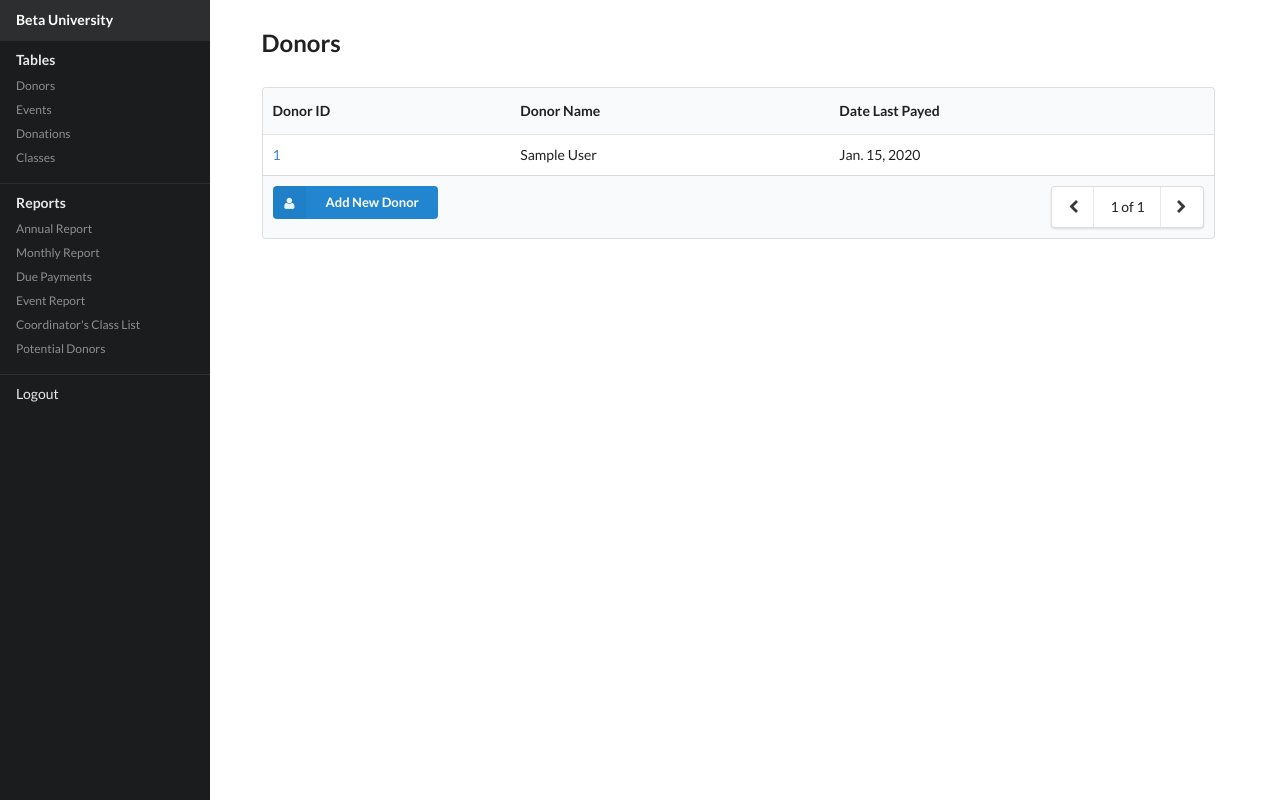
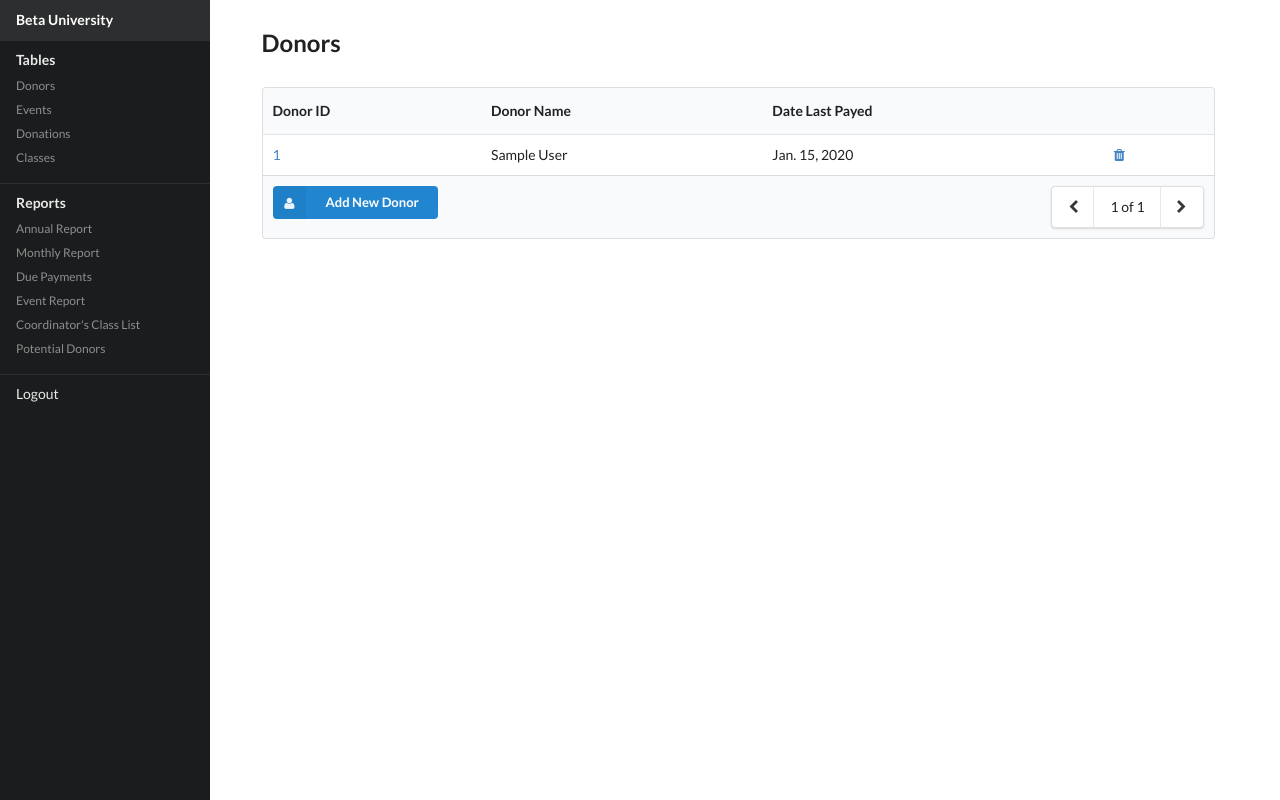
Before and after one commit to tonsaludadez/cmsc127, a Django app: page /adminSite/donors/ in a window 1280 px wide. Run offline with Django 3.2, Linux system fonts and the light colour scheme; a user stored in the database is signed in; tables that the repository leaves empty hold one stand-in row (values such as "Sample post").

Commit message:
added delete icon in donorList.html

```diff
--- a/betasite/adminSite/templates/adminSite/donorList.html
+++ b/betasite/adminSite/templates/adminSite/donorList.html
@@ -22,6 +22,7 @@
 					      <th>Donor ID</th>
 					      <th>Donor Name</th>
 					      <th>Date Last Payed</th>
+					      <th></th>
 					    </tr>
 					  </thead>
 					  <tbody>
@@ -30,6 +31,9 @@
 						      <td><a href="{% url 'adminSite:donor' donor.donorid %}">{{ donor.donorid }}</a></td>
 						      <td>{{ donor.fname }} {{donor.lname}} </td>
 						      <td>{{ donor.transactions.last.date_paid }}</td>
+						      <td>
+								<a href="#"><i class="trash icon"></i></a>
+						      </td>
 						    </tr>
 					    {% endfor %}
 					  </tbody>
```
